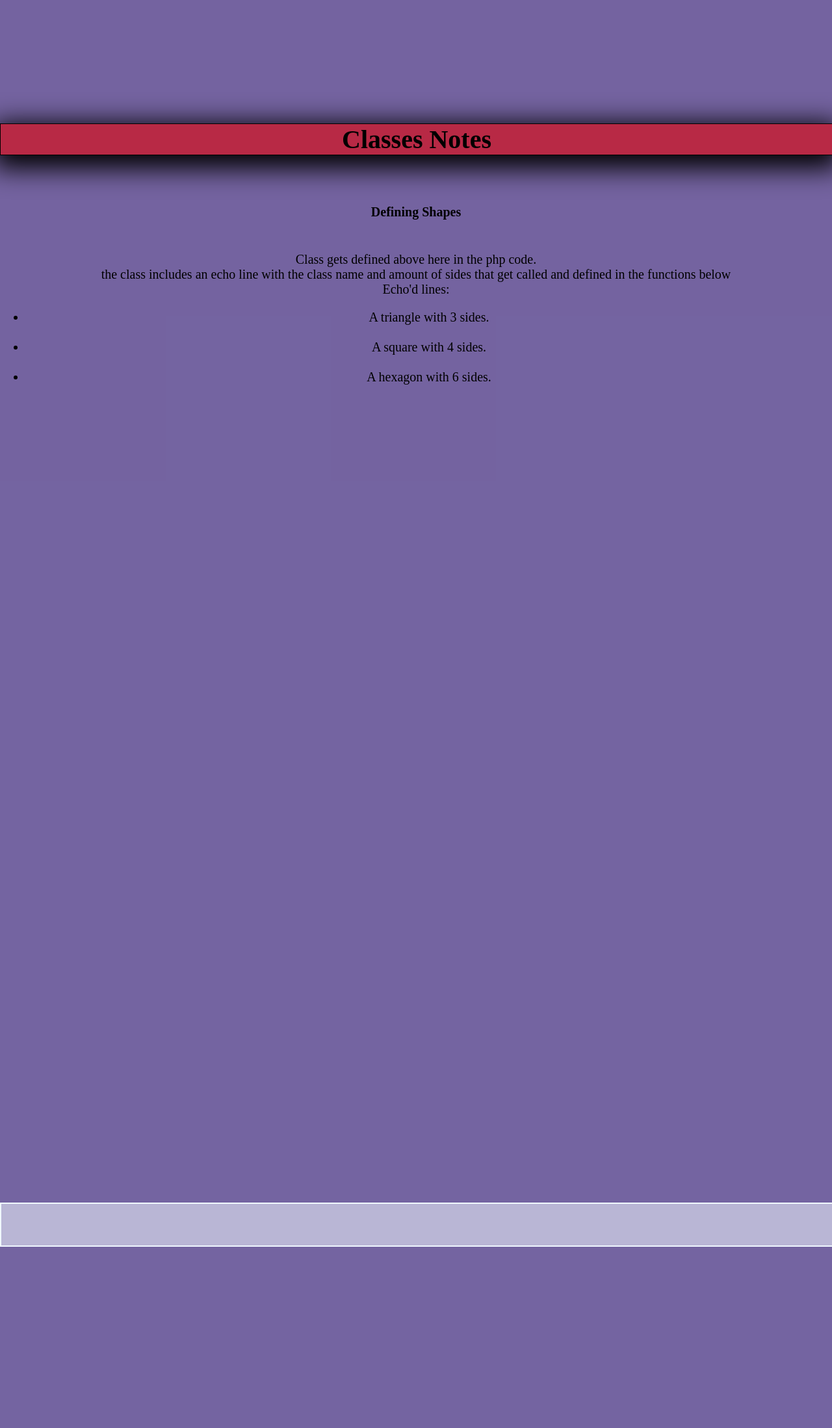
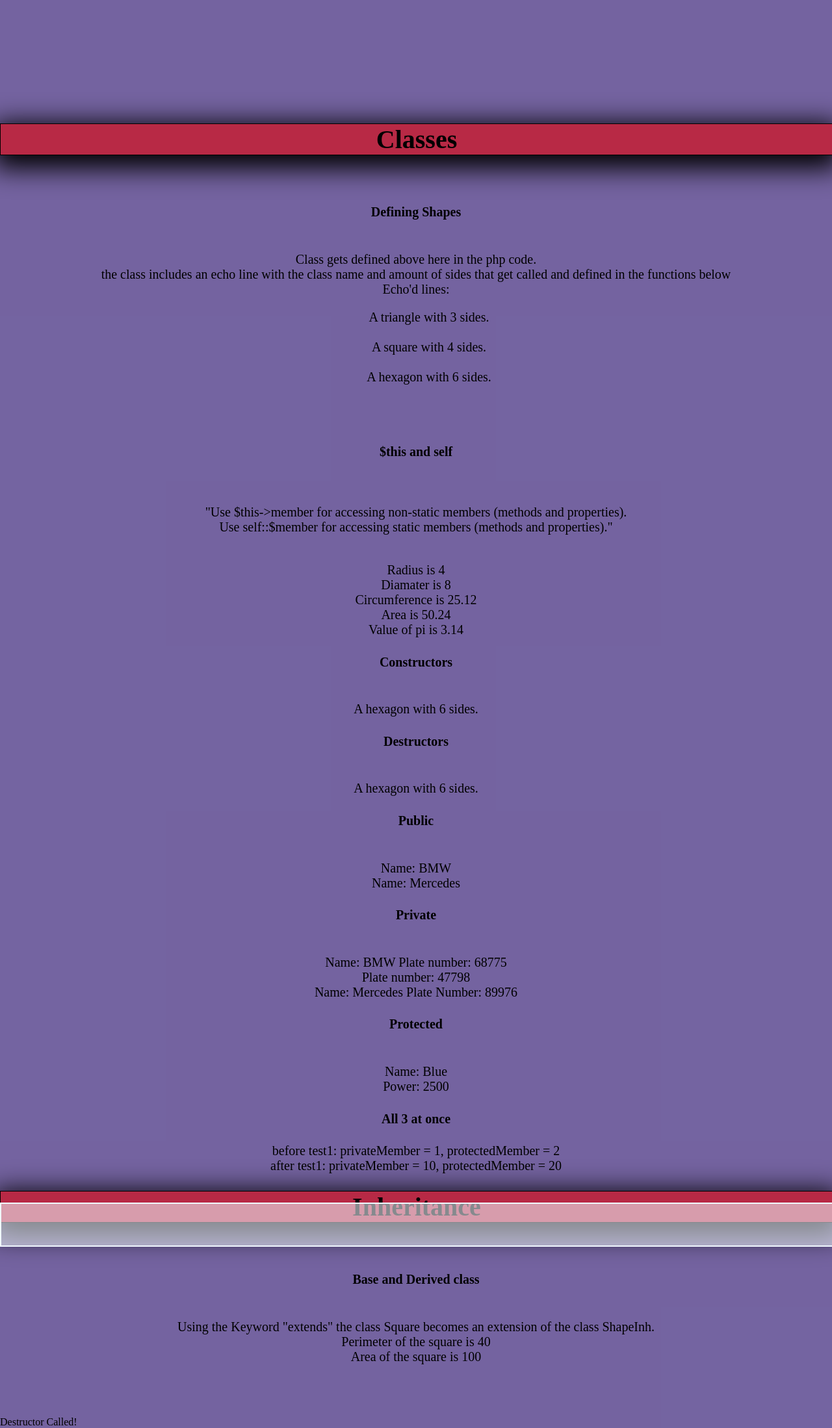
Before and after one commit to Eranare/Code-Gorilla-Syllabus, a PHP site: page /Classes/notes.php in a window 1280 px wide. Shown: the part 276-2474 px from the top of the page at 65% size. Before the commit the page ends 2195 px from the top, so only its background shows below. Run offline with PHP 8.4, Linux system fonts and the light colour scheme.

Commit message:
added Php Classes

```diff
--- a/Blok1/Classes/notes.php
+++ b/Blok1/Classes/notes.php
@@ -31,7 +31,7 @@
         </nav>
     </header>
     <content class="main">
-    <h1>Classes Notes</h1>
+    <h1>Classes</h1>
 <br>
 <h4>Defining Shapes</h4>
 <br>
@@ -50,7 +50,7 @@
 the class includes an echo line with the class name and amount of sides that get called and defined in the functions below <br>
 Echo'd lines:<br>
 
-<ul>
+<ul style="list-style:none;">
 <?php
 function printTriangle(){
   $myShape1 = new Shape; //creating an object called myShape1
@@ -80,6 +80,309 @@
 
 ?>
 </ul>
+<br>
+<h4>$this and self</h4>
+<br>
+
+<p>"Use $this->member for accessing non-static members (methods and properties).<br>
+Use self::$member for accessing static members (methods and properties)."</p>
+<br>
+
+<?php
+//---------------------------------------------------------
+//Taken from Educative
+class Circle
+{
+    // properties
+    public $radius= 0; //declaring public member
+    public static $pi=3.14;  //declaring a public static member
+
+    // Method to get the Circumference
+    public function getCircumference(){
+        return (2 * self::$pi * $this->radius );
+    }
+
+    // Method to get the area
+    public function getArea(){
+        return ($this->radius * $this->radius*self::$pi);
+    }
+
+    // Method to get the diameter
+    public function getDiameter(){
+        return ($this->radius * 2);
+    }
+}
+
+// Create a new Circle class object
+$obj = new Circle;
+
+
+// Set object properties values
+$obj->radius = 4;
+
+
+// Read the object properties values again to show the change
+echo "Radius is ". $obj->radius . "<br>";
+echo "Diamater is ". $obj->getDiameter() . "<br>";
+
+
+// Call the object methods
+echo "Circumference is ". $obj->getCircumference(),"<br>";
+echo "Area is " .$obj->getArea()."<br>";
+echo "Value of pi is " .$obj::$pi."<br>";
+//----------------------------------------------------------------
+?>
+
+<h4>Constructors</h4> <br>
+
+<?php
+class Shape2
+{
+
+    public $sides = 0;
+
+    public $name = " ";
+
+    public function __construct($name, $sides)
+    { //defining a constructor
+        $this->sides = $sides; //initializing $this->sides to $sides
+        $this->name = $name; //initializing $this->name to $name
+
+    }
+
+    public function description()
+    { //method to display name and sides of a shape
+        echo "A $this->name with $this->sides sides. <br>";
+    }
+
+}
+
+$myShape = new Shape2("hexagon", 6); //making an object and passing values to the constructor
+$myShape->description(); // A shape with 6 sides
+
+?>
+
+<h4>Destructors</h4> <br>
+
+<?php
+class Shape3
+{
+
+    public $sides = 0;
+
+    public $name = " ";
+
+    public function __construct($name, $sides)
+    { //defining a constructor
+        $this->sides = $sides; //initializing $this->sides to $sides
+        $this->name = $name; //initializing $this->name to $name
+
+    }
+
+    public function __destruct()
+    { //destructor for Shape gets called at the end
+        echo "Destructor Called!\n";
+    }
+
+    public function description()
+    { //method to display name and sides of a shape
+        echo "A $this->name with $this->sides sides.\n";
+    }
+
+}
+
+$myShape = new Shape3("hexagon", 6); //making an object and passing values to the constructor
+$myShape->description(); // A shape with 6 sides
+
+?>
+<h4>Public</h4> <br>
+
+<?php
+class Car
+{
+    public $name = " ";
+
+    public function display()
+    {
+        echo "Name: $this->name" . "\n";
+    }
+
+    public function __construct($name)
+    {
+        $this->name = $name;
+
+    }
+}
+
+$obj1 = new Car("BMW"); //creating an object of car and setting its name as BMW
+echo "Name: " . $obj1->name; //accessing the "name" property of obj1 directly outside of class
+echo "<br>";
+
+$obj2 = new Car("Mercedes"); //creating an object of car and setting its name as Mercedes
+echo $obj2->display(); //accessing the "display" method of obj1 directly outside of class
+echo "<br>";
+?>
+
+<h4>Private</h4> <br>
+<?php
+class CarPri
+{
+    public $name = " ";
+    private $plateNumber;
+
+    public function display()
+    {
+        echo "Name: $this->name" . "\n";
+    }
+
+    public function setPlateNumber($number)
+    { //sets value of property plateNumber
+        $this->plateNumber = $number;
+    }
+
+    public function getPlateNumber()
+    { //returns the property "plateNumber"
+        return $this->plateNumber;
+    }
+
+    public function __construct($name, $number)
+    {
+        $this->name = $name;
+        $this->plateNumber = $number;
+
+    }
+}
+
+$obj1 = new CarPri("BMW", 68775); //making a car object with values of name and platenumber set
+echo $obj1->display(); //displaying name of car
+echo "Plate number: " . $obj1->getPlateNumber(); //accessing plateNumber by calling getPlateNumber method
+echo "<br>";
+$obj1->setPlateNumber(47798); //changing PlateNumber value using setPlateNumber
+echo "Plate number: " . $obj1->getPlateNumber(); //accessing plateNumber by calling getPlateNumber method
+echo "<br>";
+
+$obj2 = new CarPri("Mercedes", 89976);
+//uncomment the line below and try running the code
+//you will get an error as you cannot directly access a private member outside of the class it is declared in
+//echo $obj2->plateNumber;
+
+echo $obj2->display();
+echo "Plate Number: ".$obj2->getPlateNumber();
+?>
+
+<h4>Protected</h4> <br>
+
+<?php
+class CarPro
+{
+    public $name = " ";
+    protected $power = 2500;
+
+    public function display()
+    {
+        echo "Name: $this->name" . "<br>";
+        echo "Power: $this->power<br>"; // Power cant be accessed outside of the class
+    }
+
+    public function __construct($name)
+    {
+        $this->name = $name;
+
+    }
+}
+
+$obj = new CarPro("Blue");
+echo $obj->display();
+//echo $obj->power; //comment out this line to prevent an error
+
+?>
+<h4>All 3 at once</h4>
+<?php
+
+class Test
+{
+	private $privateM=1;
+	protected $protectedM=2;
+
+	public function increase(Test $test)
+	{
+		$test-> privateM *= 10;
+		$test-> protectedM *= 10;
+	}
+
+	public function __toString()
+	{
+		return "privateMember = ".$this->privateM.", protectedMember = ".$this->protectedM;
+	}
+};
+
+$test1 = new Test();
+$test2 = new Test();
+echo "before test1: $test1 <br>";
+
+//call $test2 method on another instance of the Test class - $test1
+$test2->increase($test1);
+
+echo "after test1: $test1<br>";
+
+
+?>
+<h1>Inheritance</h1> <br>
+
+<h4>Base and Derived class </h4> <br>
+Using the Keyword "extends" the class Square becomes an extension of the class ShapeInh.
+
+
+<br>
+<?php
+class ShapeInh
+{ //base class
+    public $sides = 0;
+
+    public $name = " ";
+
+    public function __construct($name, $sides)
+    { //base class constructor
+        $this->sides = $sides;
+        $this->name = $name;
+    }
+
+    public function description()
+    {
+        return "A $this->name with $this->sides sides.";
+    }
+}
+
+class Square extends ShapeInh
+{ //derived class inheriting from base class
+    public $sideLength = 0;
+
+    public function __construct($sideLength)
+    {
+        parent::__construct("square", 4); //calling parent class constructor
+        $this->sideLength = $sideLength;
+    }
+
+    public function perimeter()
+    {
+        return $this->sides * $this->sideLength;
+    }
+
+    public function area()
+    {
+        return $this->sideLength * $this->sideLength;
+    }
+}
+
+$mySquare = new Square(10);
+$mySquare->description();
+echo "Perimeter of the square is " . $mySquare->perimeter() . "<br>";
+echo "Area of the square is ";
+echo $mySquare->area();
+?>
+
+<br>
+
 
     </content>
     <footer>
--- a/Blok1/index.php
+++ b/Blok1/index.php
@@ -58,6 +58,7 @@
                         <ul class="">Classes
                             <li class="header_item"><a href = "Classes/excercise 1.php" class ="header_link">classes1</a></li>
                             <li class="header_item"><a href = "Classes/excercise 2.php" class ="header_link">classes 2</a></li>
+                            <li class="header_item"><a href = "Classes/notes.php" class ="header_link">Notes</a></li>
                         </ul>
                         <ul class="">Exception handling
                             <li class="header_item"><a href = "educative challenges/loops/challenge 1.php" class ="header_link">loop 1</a></li>
```
Also changed, not shown: Blok1/Classes/excercise 1.php (+34 -1 lines), Blok1/Classes/excercise 2.php (+168 -0 lines).
